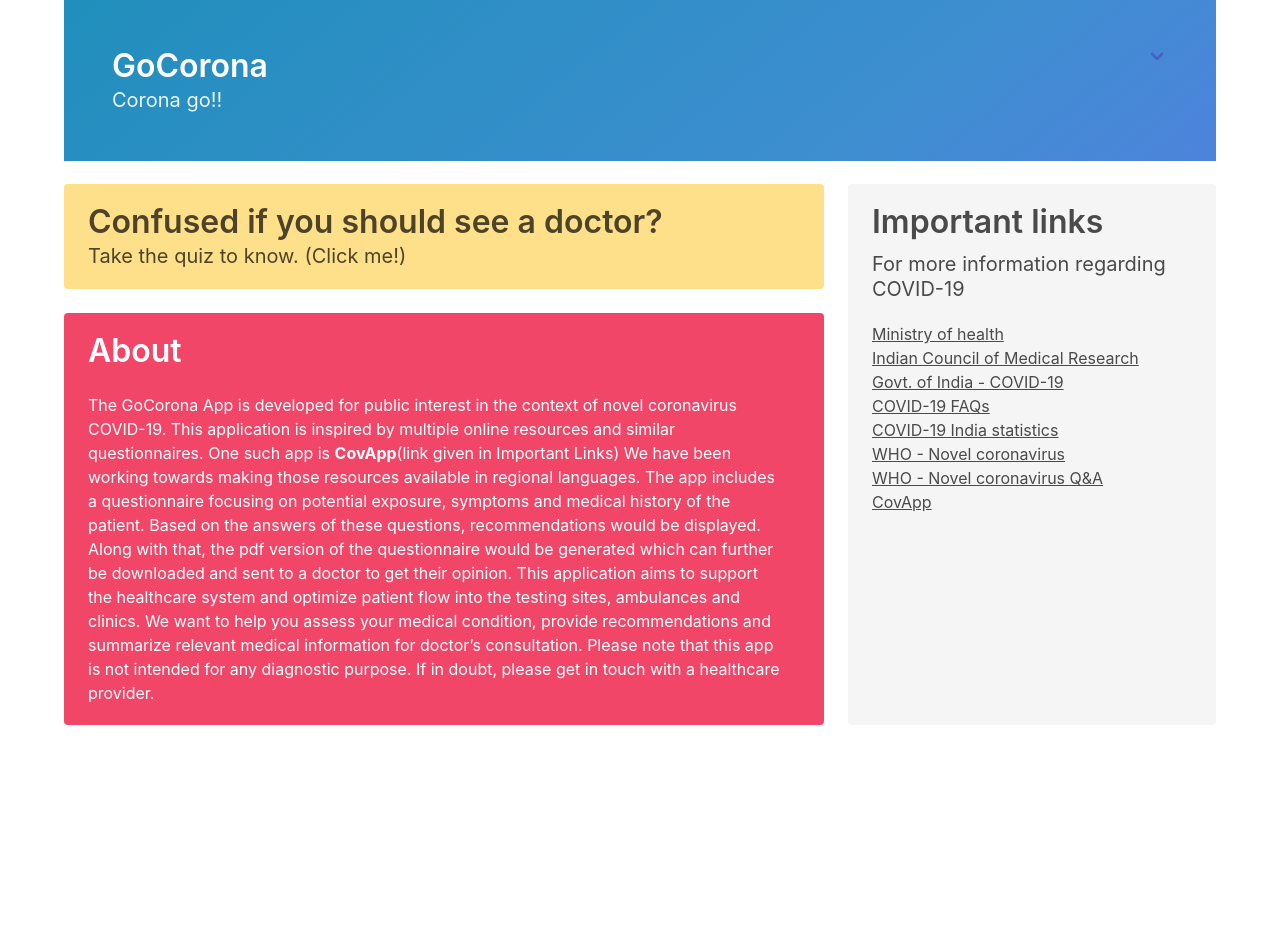
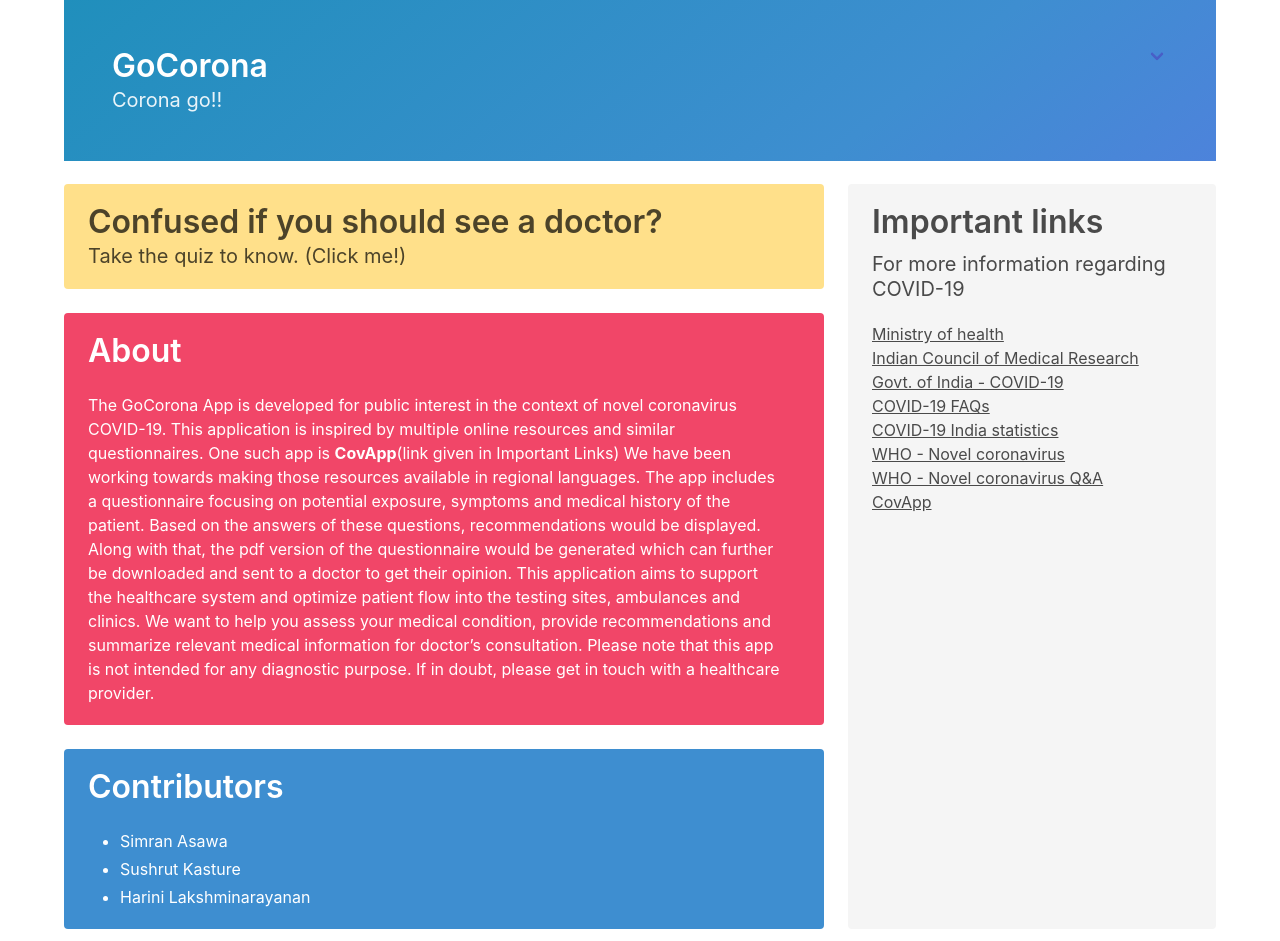
Before and after one commit to sushrut111/corona-virus-questionnaire, a React (Create React App) app: page / in a window 1280 px wide. Before the commit the page ends 800 px from the top, so only its background shows below. Built offline with nearby package versions, Linux system fonts and the light colour scheme.

Commit message:
Contributors

```diff
--- a/src/app/containers/Landing.js
+++ b/src/app/containers/Landing.js
@@ -24,6 +24,25 @@ function Landing(props) {
         The GoCorona App is developed for public interest in the context of novel coronavirus COVID-19.
         This application is inspired by multiple online resources and similar questionnaires. One such app is <b>CovApp</b>(link given in Important Links) We have been working towards making those resources available in regional languages. The app includes a questionnaire focusing on potential exposure, symptoms and medical history of the patient. Based on the answers of these questions, recommendations would be displayed. Along with that, the pdf version of the questionnaire would be generated which can further be  downloaded and sent to a doctor to get their opinion.
 This application aims to support the healthcare system and optimize patient flow into the testing sites, ambulances and clinics. We want to help you assess your medical condition, provide recommendations and summarize relevant medical information for doctor’s consultation. Please note that this app is not intended for any diagnostic purpose. If in doubt, please get in touch with a healthcare provider.
+
+        </div>
+      </article>
+    </div>
+    <div class="tile is-parent">
+      <article class="tile is-child notification is-info">
+      <p class="title">Contributors</p>
+        <div class="content">
+          <ul>
+            <li>
+              Simran Asawa
+            </li>
+            <li>
+              Sushrut Kasture
+            </li>
+            <li>
+              Harini Lakshminarayanan
+            </li>
+          </ul>
 
         </div>
       </article>
```
